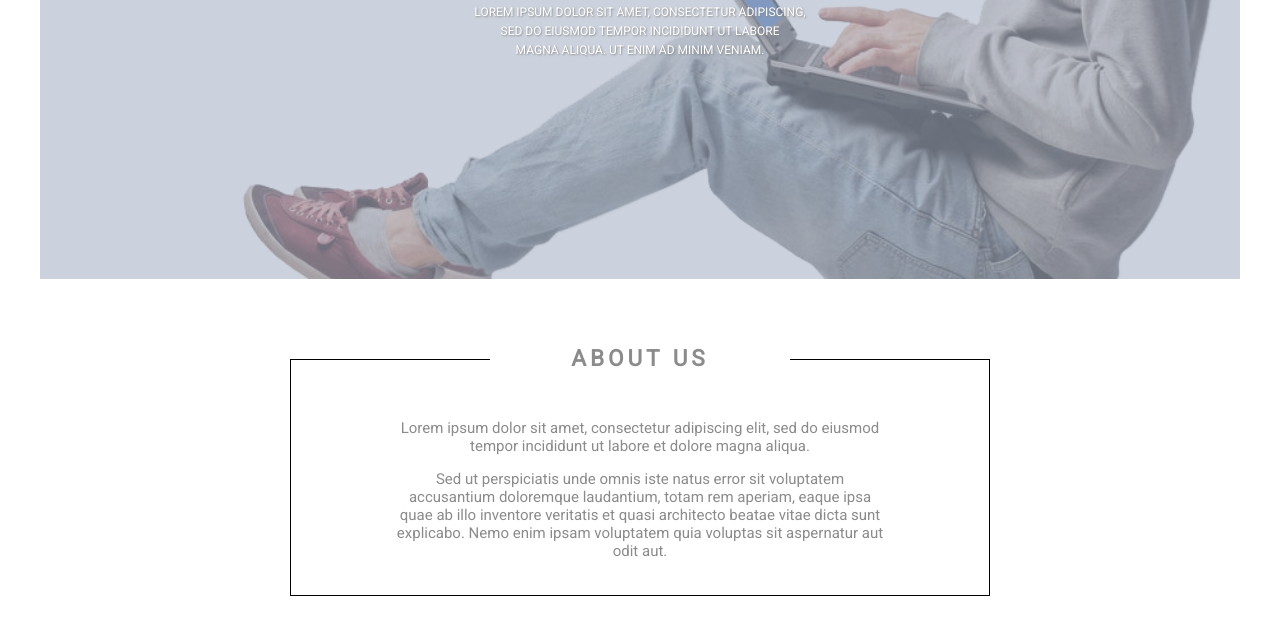
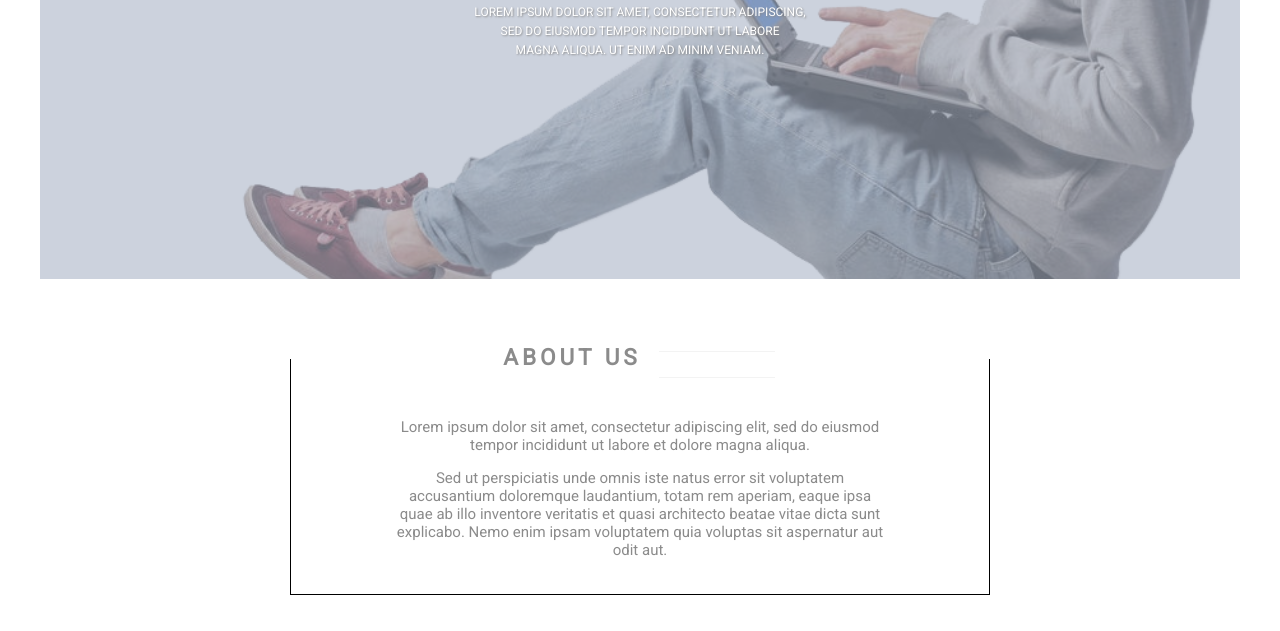
Before and after one commit to akwilina/kodilla-11.8, a website: page index.html in a window 1280 px wide. Shown: the part 321-952 px from the top of the page. Drawn offline with Linux system fonts and the light colour scheme.

Commit message:
corrected css

```diff
--- a/css/style.css
+++ b/css/style.css
@@ -109,11 +109,34 @@
     width: 700px;
     text-align: center;
     margin: 50px auto;
-    border: solid black 1px;
+    border-bottom: solid black 1px;
+    border-left: solid black 1px;
+    border-right: solid black 1px;
     padding: 20px 80px;
     color: #8B8B8B;
     font-size: 15px;
 }
+
+.container-small h1:before {
+    height: 1px;
+    width: 40%;
+    margin: 7px 10px;
+    background-color: #F3F3F3;
+    content: "";
+    display: inline-block;
+    float: right;
+}
+
+.container-small h1:after {
+    height: 1px;
+    width: 40%;
+    margin: 7px 10px;
+    background-color: #F3F3F3;
+    content: "";
+    display: inline-block;
+    float: right;
+}
+
 
 .container-small h1 {
     padding: 5px;
```
